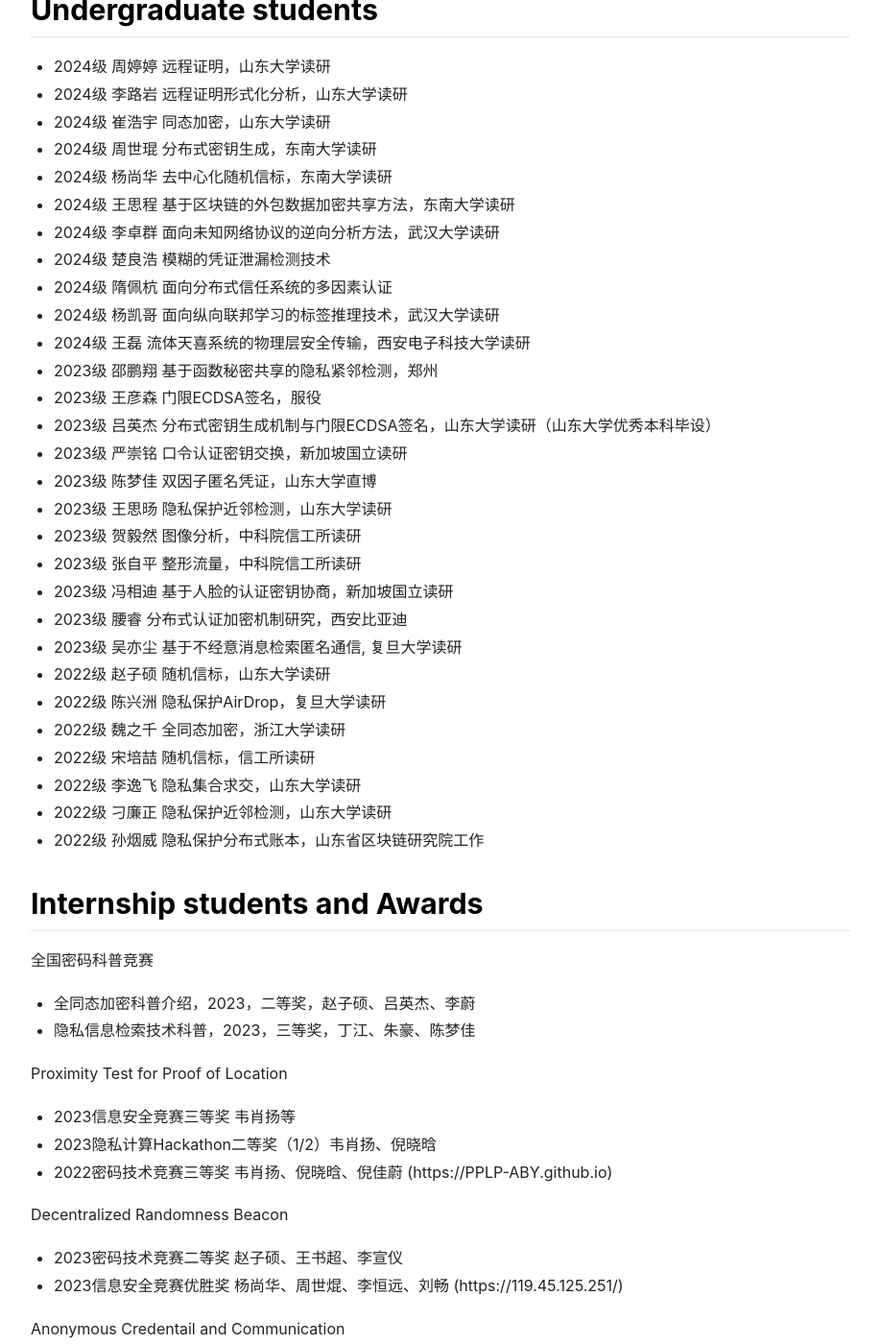
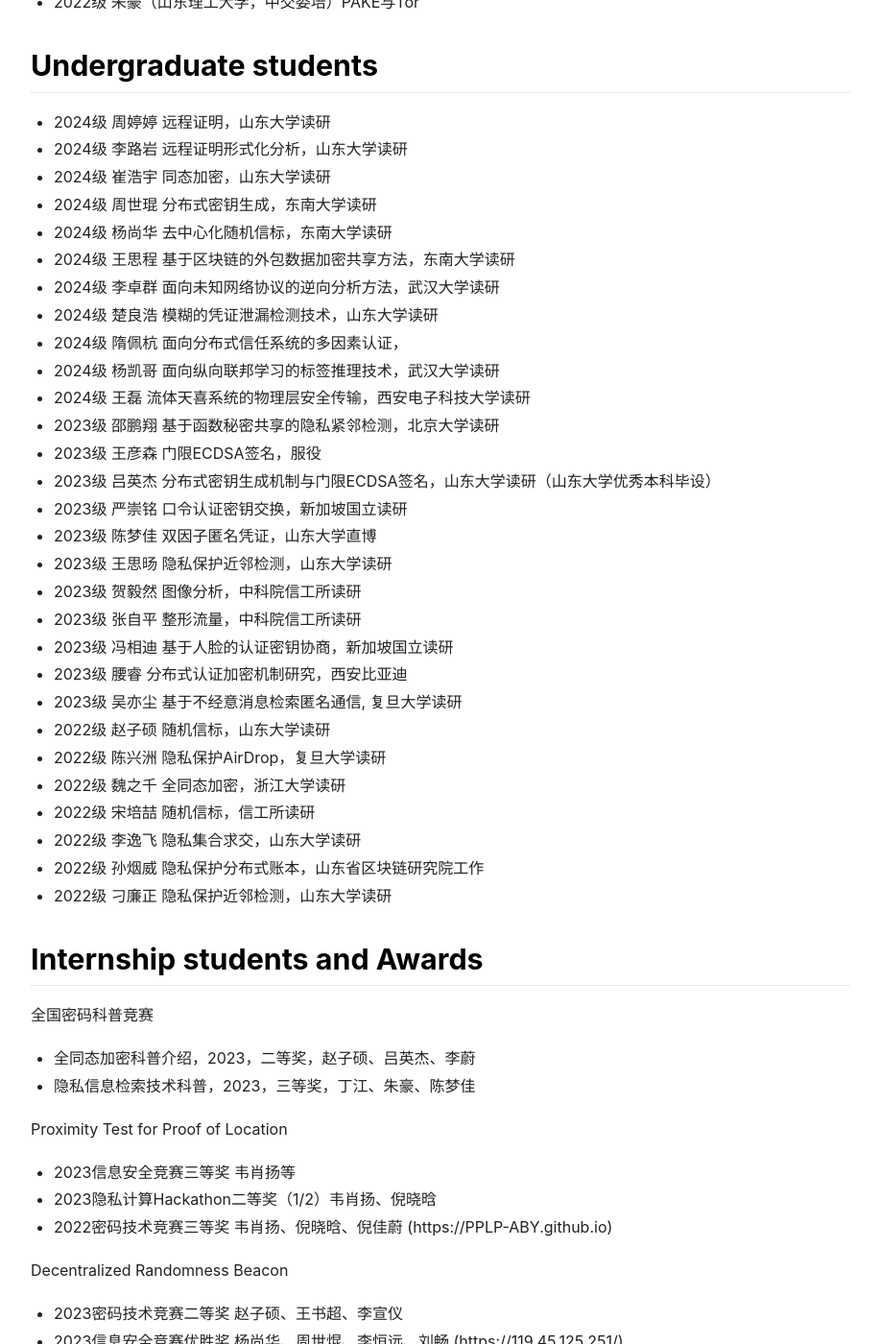
Before and after one commit to sigmasdu/sigmasdu.github.io, a Jekyll site: the page built from members.md, in a window 1280 px wide and 1400 px high, scrolled down 1422 px. Shown: the whole window at 96% size, without its empty margins (181-1098 px from the left). Built offline with Jekyll 4.4.1, drawn with Linux system fonts in a browser that asks for light colours; nearby versions of some CDN libraries; some of the changed text lies outside the part shown.

Commit message:
Update members.md

```diff
--- a/members.md
+++ b/members.md
@@ -13,9 +13,11 @@ key: page-members
 
 ## Ph.D. students
 
-- 2023级 陈梦佳 FHE与PIR
+- 2024级 朱豪（硕博连读）
+- 2024级 周菲（co-supervisor）
+- 2023级 陈梦佳（中交委培）
 - 2023级 魏英凯（co-supervisor）
-- 2023级 程向军（中交委培）Proximity
+- 2023级 程向军（中交委培）
 
 ## Ph.D. visiting students
 
@@ -55,11 +57,11 @@ key: page-members
 - 2024级 杨尚华 去中心化随机信标，东南大学读研
 - 2024级 王思程 基于区块链的外包数据加密共享方法，东南大学读研
 - 2024级 李卓群 面向未知网络协议的逆向分析方法，武汉大学读研
-- 2024级 楚良浩 模糊的凭证泄漏检测技术
-- 2024级 隋佩杭 面向分布式信任系统的多因素认证
+- 2024级 楚良浩 模糊的凭证泄漏检测技术，山东大学读研
+- 2024级 隋佩杭 面向分布式信任系统的多因素认证，
 - 2024级 杨凯哥 面向纵向联邦学习的标签推理技术，武汉大学读研
 - 2024级 王磊 流体天喜系统的物理层安全传输，西安电子科技大学读研
-- 2023级 邵鹏翔 基于函数秘密共享的隐私紧邻检测，郑州
+- 2023级 邵鹏翔 基于函数秘密共享的隐私紧邻检测，北京大学读研
 - 2023级 王彦森 门限ECDSA签名，服役
 - 2023级 吕英杰 分布式密钥生成机制与门限ECDSA签名，山东大学读研（山东大学优秀本科毕设）
 - 2023级 严崇铭 口令认证密钥交换，新加坡国立读研
@@ -75,9 +77,8 @@ key: page-members
 - 2022级 魏之千 全同态加密，浙江大学读研
 - 2022级 宋培喆 随机信标，信工所读研
 - 2022级 李逸飞 隐私集合求交，山东大学读研
+- 2022级 孙烟威 隐私保护分布式账本，山东省区块链研究院工作
 - 2022级 刁廉正 隐私保护近邻检测，山东大学读研
-- 2022级 孙烟威 隐私保护分布式账本，山东省区块链研究院工作
-
 
 ## Internship students and Awards
 
```
